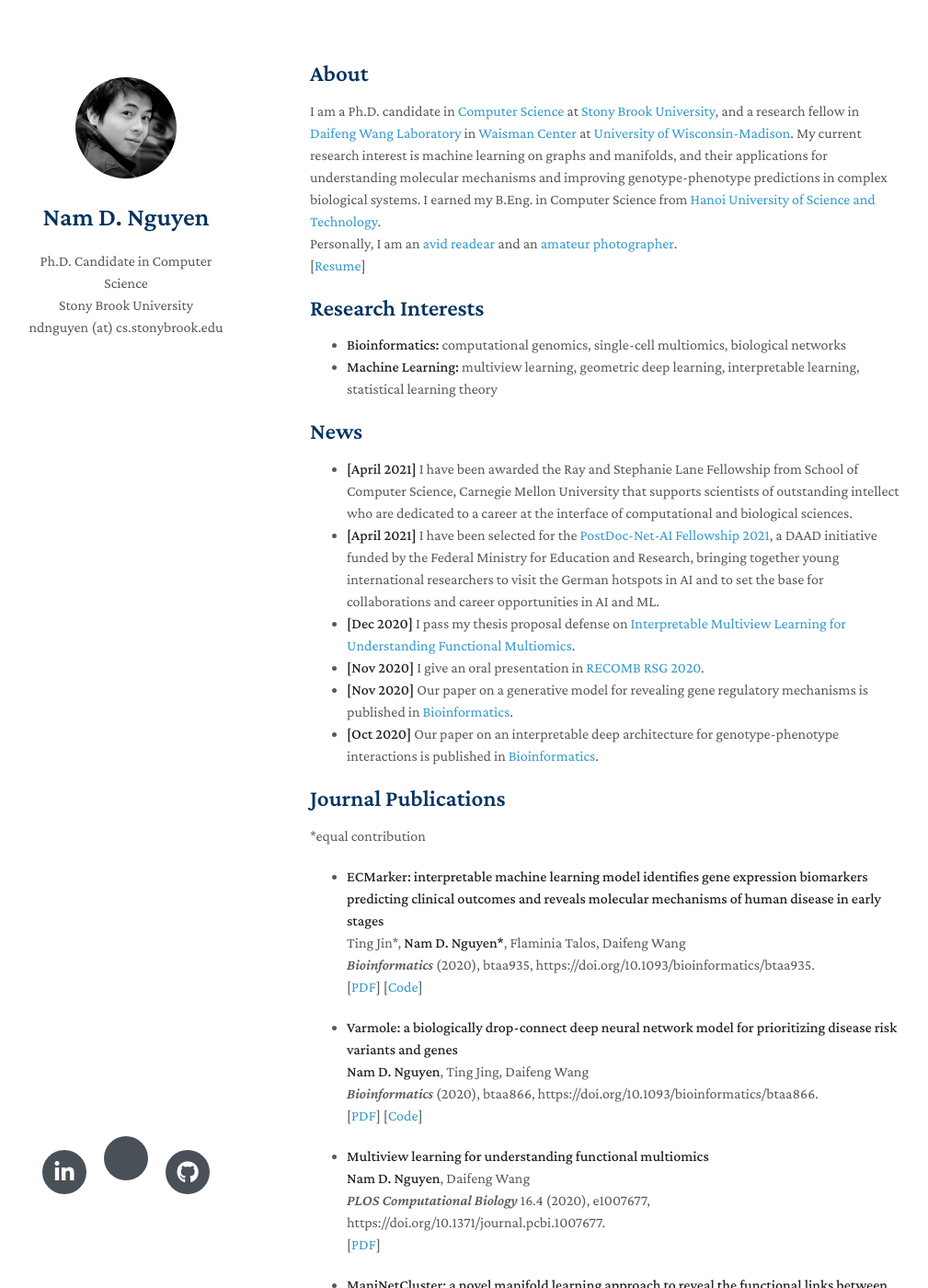
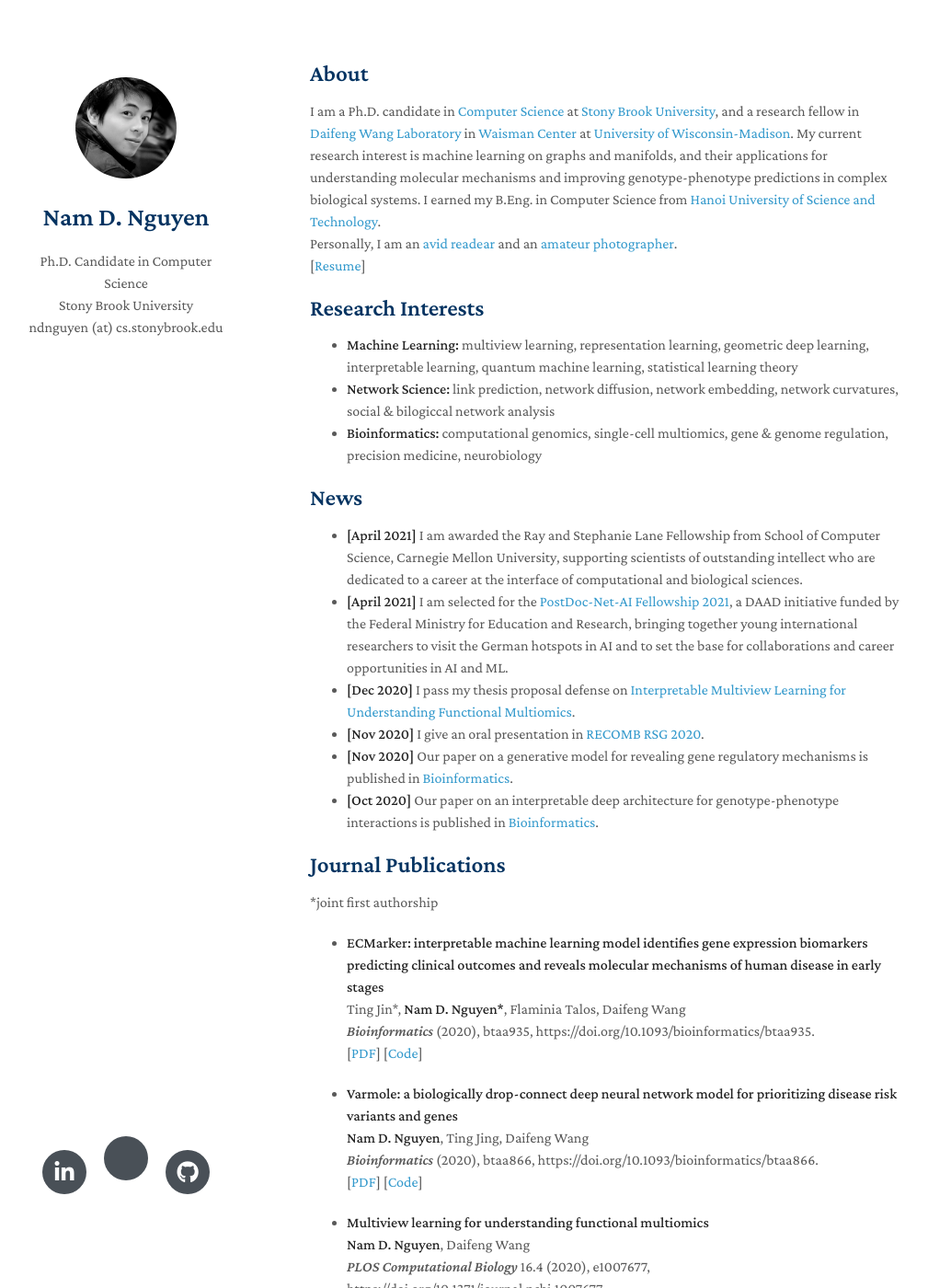
Before and after one commit to MaximHelio/MaximHelio.github.io, a Jekyll site: the page built from index.md, in a window 1280 px wide and 1400 px high. Shown: the whole window at 92% size, without its empty margins (133-1142 px from the left). Built offline with Jekyll 4.4.1, drawn with Linux system fonts in a browser that asks for light colours; nearby versions of some CDN libraries; a style sheet for code colours, icons or effects is not loaded; our own code applies the rules of GitHub Pages for plain Markdown files.

Commit message:
Update index.md

```diff
--- a/index.md
+++ b/index.md
@@ -11,13 +11,14 @@ Personally, I am an [avid readear](https://www.goodreads.com/user/show/19504526-
 
 ## Research Interests
 
-- **Bioinformatics:** computational genomics, single-cell multiomics, biological networks
-- **Machine Learning:** multiview learning, geometric deep learning, interpretable learning, statistical learning theory
+- **Machine Learning:** multiview learning, representation learning, geometric deep learning, interpretable learning, quantum machine learning, statistical learning theory
+- **Network Science:** link prediction, network diffusion, network embedding, network curvatures, social & bilogiccal network analysis
+- **Bioinformatics:** computational genomics, single-cell multiomics, gene & genome regulation, precision medicine, neurobiology
 
 ## News
 
-- **[April 2021]** I have been awarded the Ray and Stephanie Lane Fellowship from School of Computer Science, Carnegie Mellon University that supports scientists of outstanding intellect who are dedicated to a career at the interface of computational and biological sciences.
-- **[April 2021]** I have been selected for the [PostDoc-Net-AI Fellowship 2021](https://www.daad.de/en/the-daad/postdocnet/fellows/fellows/), a DAAD initiative funded by the Federal Ministry for Education and Research, bringing together young international researchers to visit the German hotspots in AI and to set the base for collaborations and career opportunities in AI and ML.
+- **[April 2021]** I am awarded the Ray and Stephanie Lane Fellowship from School of Computer Science, Carnegie Mellon University, supporting scientists of outstanding intellect who are dedicated to a career at the interface of computational and biological sciences.
+- **[April 2021]** I am selected for the [PostDoc-Net-AI Fellowship 2021](https://www.daad.de/en/the-daad/postdocnet/fellows/fellows/), a DAAD initiative funded by the Federal Ministry for Education and Research, bringing together young international researchers to visit the German hotspots in AI and to set the base for collaborations and career opportunities in AI and ML.
 - **[Dec 2020]** I pass my thesis proposal defense on [Interpretable Multiview Learning for Understanding Functional Multiomics](./assets/proposal.pdf).
 - **[Nov 2020]** I give an oral presentation in [RECOMB RSG 2020](https://www.iscb.org/recomb-regsysgen2020).
 - **[Nov 2020]** Our paper on a generative model for revealing gene regulatory mechanisms is published in [Bioinformatics](https://academic.oup.com/bioinformatics).
@@ -25,7 +26,7 @@ Personally, I am an [avid readear](https://www.goodreads.com/user/show/19504526-
 
 ## Journal Publications
 
-\*equal contribution
+\*joint first authorship
 <br>
 
 - **ECMarker: interpretable machine learning model identifies gene expression biomarkers predicting clinical outcomes and reveals molecular mechanisms of human disease in early stages**
```
